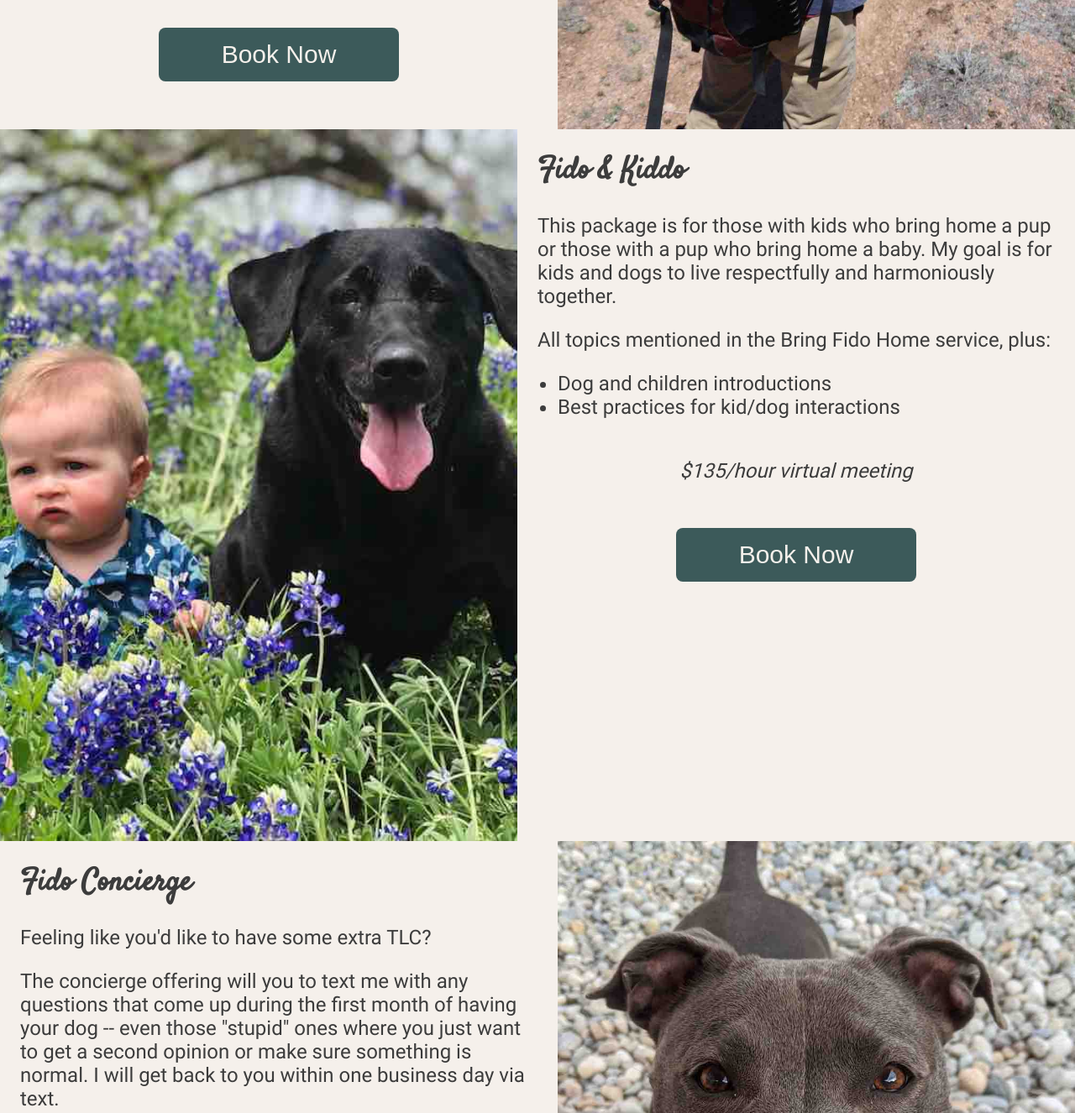
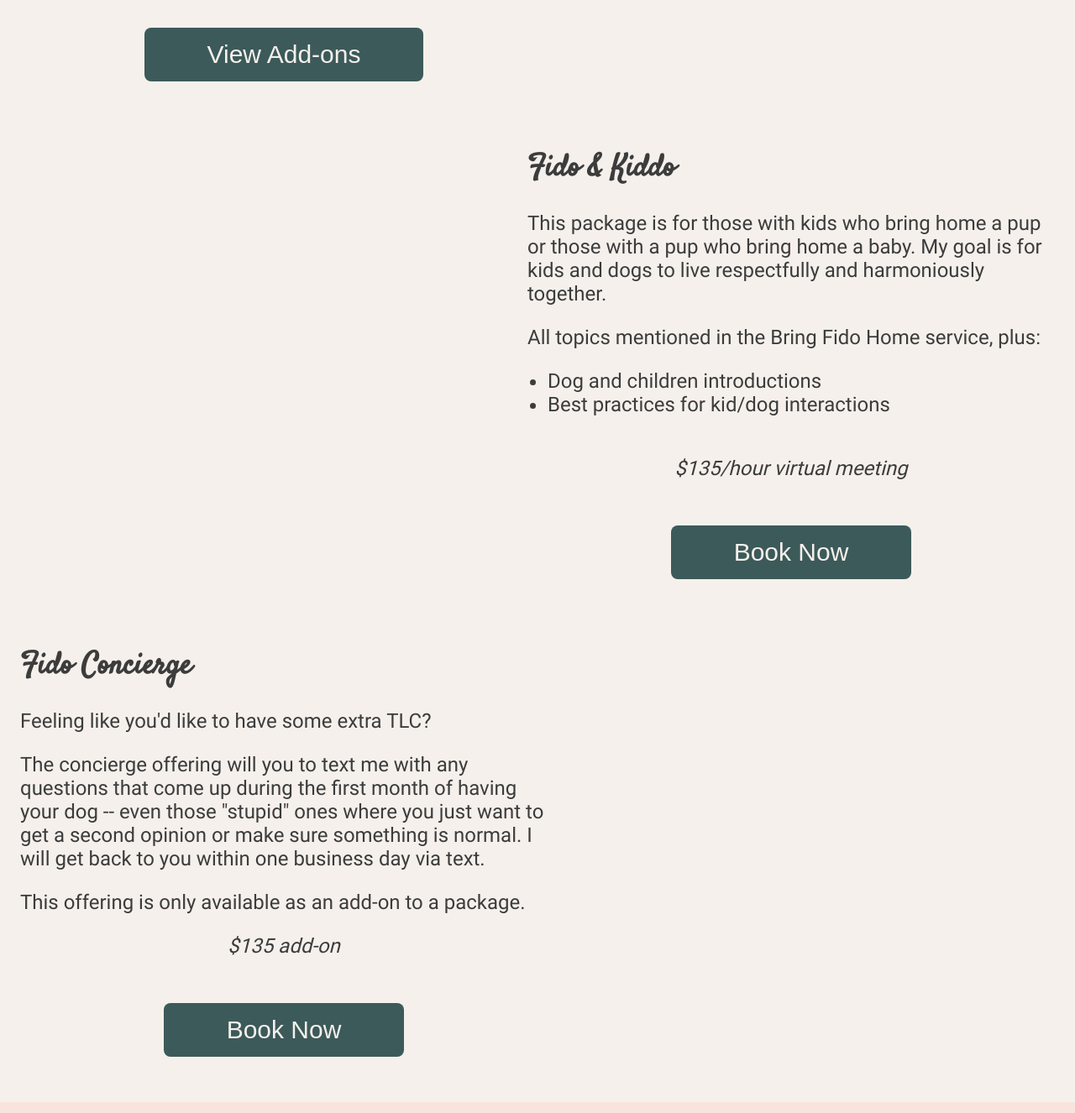
Before and after one commit to p-ssanders/bring-fido-home, a plain HTML site: page index.html in a window 1280 px wide. Shown: the part 2294-3620 px from the top of the page at 84% size. Drawn offline with Linux system fonts and the light colour scheme.

Commit message:
chill with images

```diff
--- a/index.html
+++ b/index.html
@@ -37,7 +37,7 @@
     <section id="about">
       <div class="split">
         <div class="filler">
-          <img src="/images/about-filler.jpg">
+          <img src="/images/about-filler.jpg" alt="dog & baby">
         </div>
         <div class="text">
           <h2>Have you heard that bringing a new dog home is like bringing home a baby?</h2>
@@ -65,13 +65,13 @@
           </ul>
           <p>At the end of our discussion you will be sent a sheet of information to keep on hand for future reference. In person meetings are offered for Boulder county only, other locations are by discretion and additional travel fee will apply.</p>
           <p class="pricing">$75/hour virtual meeting, $100/hour for in-person</p>
-          <p class="booknow"><a href="#contact"><button>Book Now</button></a></p>
+          <p class="booknow"><a href="#addons"><button>View Add-ons</button></a></p>
         </div>
         <div class="filler one">
           &nbsp;
         </div>
       </div>
-      <div>
+      <div id="addons">
         <div class="filler two">
           &nbsp;
         </div>
--- a/styles.css
+++ b/styles.css
@@ -257,6 +257,14 @@ section#services > div {
   justify-content: center;
 }
 
+section#services > div:nth-child(odd) {
+  margin-left: 1em;
+}
+
+section#services > div:nth-child(even) {
+  margin-right: 1em;
+}
+
 @media (max-width: 500px) {
   section#services > div {
     flex-direction: column;
@@ -267,26 +275,14 @@ section#services > div > div {
   flex: .5;
   display: flex;
   flex-direction: column;
-  margin: 1em 1em;
-  min-height: 100vh;
+  margin: 1em 0em;
+  margin-right: 0;
 }
 
 section#services .filler {
   margin: 0;
   background-size: cover;
   background-position: center;
-}
-
-section#services .one {
-  background-image: url('/images/services-filler-1.jpg');
-}
-
-section#services .two {
-  background-image: url('/images/services-filler-2.jpg');
-}
-
-section#services .three {
-  background-image: url('/images/services-filler-3.jpg');
 }
 
 @media (max-width: 500px) {
```
